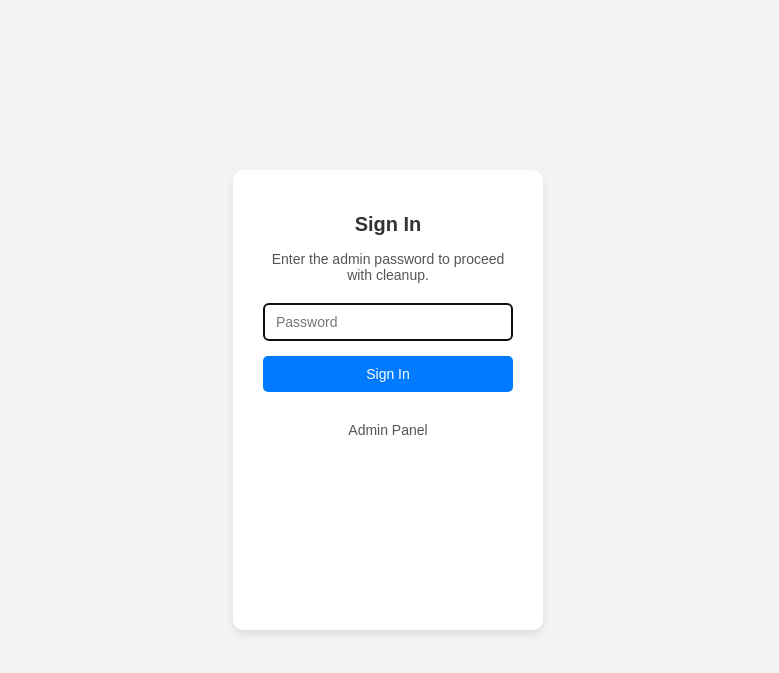
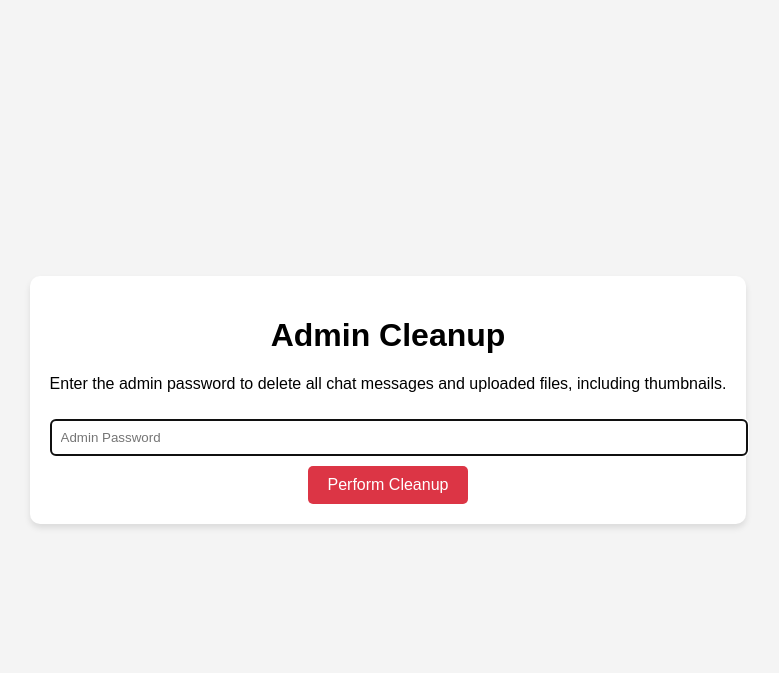
Before and after one commit to Arnold2006/AnonChat, a PHP site: page /cleanup.php in a window 1280 px wide. Shown: the top 673 px of the page, without its empty margins (252-1031 px from the left). Run offline with PHP 8.4, Linux system fonts and the light colour scheme.

Commit message:
Added focus on inputbox

```diff
--- a/cleanup.php
+++ b/cleanup.php
@@ -1,3 +1,48 @@
+<?php
+require 'db.php'; // Include database connection
+session_start();
+
+// Admin password (you should store this securely in an environment variable or hashed in the database)
+$adminPassword = 'admin123';
+
+// Check if admin is authenticated
+if ($_SERVER['REQUEST_METHOD'] === 'POST') {
+    if (isset($_POST['password']) && $_POST['password'] === $adminPassword) {
+        // Password is correct; proceed with cleanup
+        try {
+            // 1. Delete all messages from the database
+            $stmt = $db->prepare("DELETE FROM messages");
+            $stmt->execute();
+
+            // 2. Delete all files in the uploads directory
+            $uploadFolder = "uploads/";
+            $thumbFolder = "uploads/thumbnails/";
+
+            // Helper function to delete files in a folder
+            function deleteFilesInFolder($folder) {
+                $files = glob($folder . '*'); // Get all files in the folder
+                foreach ($files as $file) {
+                    if (is_file($file)) {
+                        unlink($file); // Delete the file
+                    }
+                }
+            }
+
+            // Delete files in uploads and thumbnails
+            deleteFilesInFolder($uploadFolder);
+            deleteFilesInFolder($thumbFolder);
+
+            // Success message
+            $successMessage = "All messages, uploaded files, and thumbnails have been successfully deleted.";
+        } catch (Exception $e) {
+            $errorMessage = "An error occurred: " . $e->getMessage();
+        }
+    } else {
+        $errorMessage = "Incorrect admin password!";
+    }
+}
+?>
+
 <!DOCTYPE html>
 <html lang="en">
 <head>
@@ -7,54 +52,42 @@
     <style>
         body {
             font-family: Arial, sans-serif;
-            background-color: #f4f4f4;
-            margin: 0;
             display: flex;
             justify-content: center;
             align-items: center;
             height: 100vh;
+            background-color: #f4f4f4;
+            margin: 0;
         }
         .container {
+            text-align: center;
             background: white;
-            padding: 30px;
+            padding: 20px;
             border-radius: 10px;
-            box-shadow: 0 4px 8px rgba(0, 0, 0, 0.1);
-            text-align: center;
-            width: 250px; /* Width for 5x8 shape */
-            height: 400px; /* Height for 5x8 shape */
+            box-shadow: 0 4px 6px rgba(0, 0, 0, 0.1);
         }
-        .container h1 {
-            font-size: 20px;
-            color: #333;
-            margin-bottom: 15px;
-        }
-        .container p {
-            font-size: 14px;
-            color: #555;
-            margin-bottom: 20px;
-        }
-        input[type="password"],
-        button {
-            width: 100%; /* Same width for both input and button */
-            padding: 10px 12px;
-            margin-bottom: 15px;
-            font-size: 14px;
+        input[type="password"] {
+            padding: 10px;
+            margin: 10px 0;
+            width: 100%;
+            border: 1px solid #ccc;
             border-radius: 5px;
-            border: 1px solid #ddd;
-            box-sizing: border-box; /* Ensures padding doesn't affect width */
         }
         button {
-            background-color: #007bff;
+            padding: 10px 20px;
+            background-color: #dc3545;
             color: white;
             border: none;
+            border-radius: 5px;
+            font-size: 16px;
             cursor: pointer;
         }
         button:hover {
-            background-color: #0056b3;
+            background-color: #c82333;
         }
         .message {
-            margin-top: 15px;
-            font-size: 14px;
+            margin-top: 20px;
+            font-size: 16px;
         }
         .message.success {
             color: green;
@@ -62,26 +95,15 @@
         .message.error {
             color: red;
         }
-        .brand {
-            margin-top: 15px;
-            font-size: 14px;
-            color: #555;
-        }
     </style>
-    <script>
-        document.addEventListener('DOMContentLoaded', function () {
-            // Set focus on the password input field when the page loads
-            document.querySelector('input[name="password"]').focus();
-        });
-    </script>
 </head>
 <body>
     <div class="container">
-        <h1>Sign In</h1>
-        <p>Enter the admin password to proceed with cleanup.</p>
+        <h1>Admin Cleanup</h1>
+        <p>Enter the admin password to delete all chat messages and uploaded files, including thumbnails.</p>
         <form method="post" action="">
-            <input type="password" name="password" placeholder="Password" required>
-            <button type="submit">Sign In</button>
+            <input type="password" name="password" placeholder="Admin Password" required>
+            <button type="submit">Perform Cleanup</button>
         </form>
         <?php if (isset($successMessage)): ?>
             <p class="message success"><?= htmlspecialchars($successMessage) ?></p>
@@ -89,7 +111,12 @@
         <?php if (isset($errorMessage)): ?>
             <p class="message error"><?= htmlspecialchars($errorMessage) ?></p>
         <?php endif; ?>
-        <div class="brand">Admin Panel</div>
     </div>
+     <script>
+    window.onload = function() {
+        // Focus on the password input field when the page loads
+        document.querySelector('input[type="password"]').focus();
+    };
+</script>
 </body>
 </html>
```
